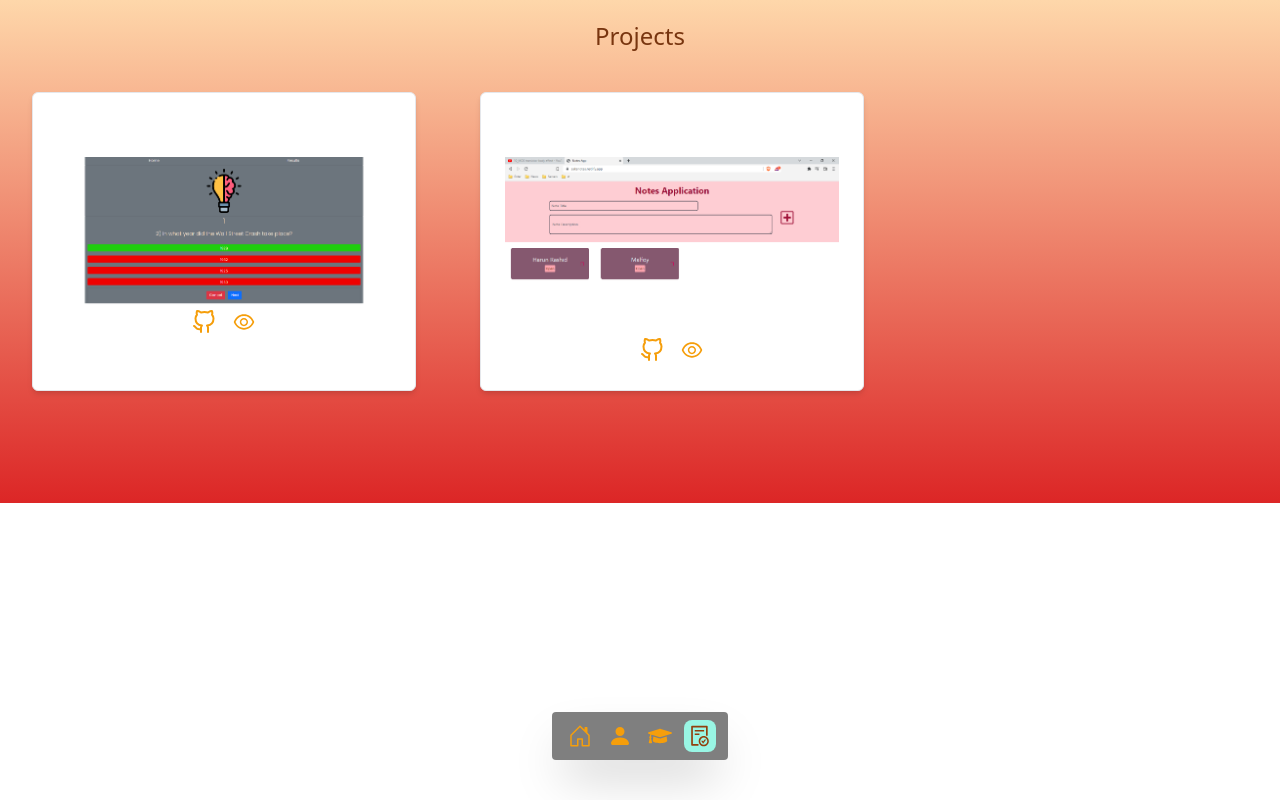
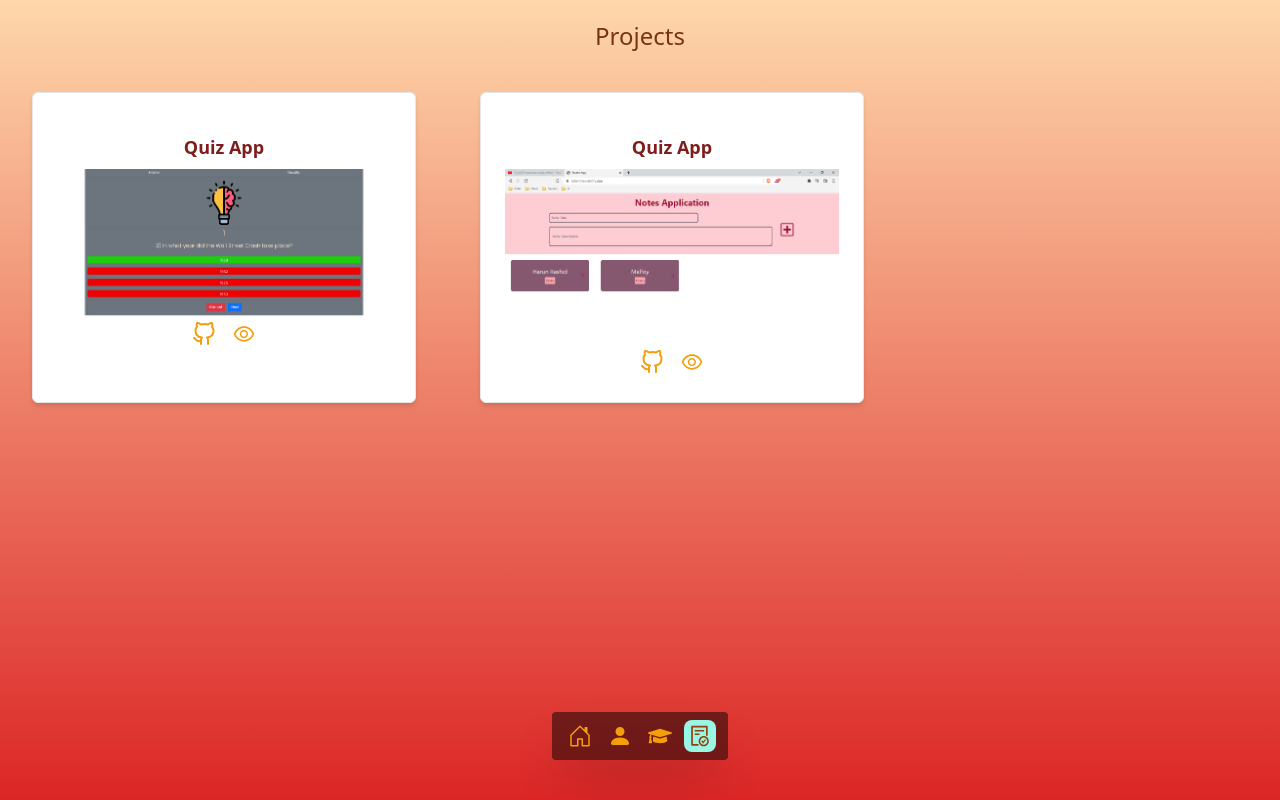
Before and after one commit to Sakif04/Portfolio_React, a React (Vite) app: page /projects in a window 1280 px wide. Built offline with nearby package versions, Linux system fonts and the light colour scheme.

Commit message:
changed styling of project page

```diff
--- a/src/pages/projects/Projects.jsx
+++ b/src/pages/projects/Projects.jsx
@@ -1,5 +1,5 @@
 import React from 'react';
-import noteImg from '../../images/projects_img/Note_img.png'
+import noteImg from '../../images/projects_img/Note_img.png';
 import quizImg from '../../images/projects_img/quiz.png';
 import Project from './Project';
 
@@ -9,9 +9,9 @@ function Projects() {
   <>
     <h1 className="projects_header"> Projects</h1>
     <div className='projects' id='projects'>
-      <Project gitLink={"https://github.com/Sakif04/Quiz_App/"}
-        prevLink={"https://sakifsquizapp.netlify.app/"}
-        imgLink={quizImg} />
+      <Project imgLink={quizImg}
+      gitLink={"https://github.com/Sakif04/Quiz_App/"}
+        prevLink={"https://sakifsquizapp.netlify.app/"}  />
       <Project
         imgLink={noteImg}
         gitLink="https://github.com/Sakif04/React_Note"
```
Also changed, not shown: src/css/tailwind.css, 1 other file (tests, documents, lock files or other folders).
